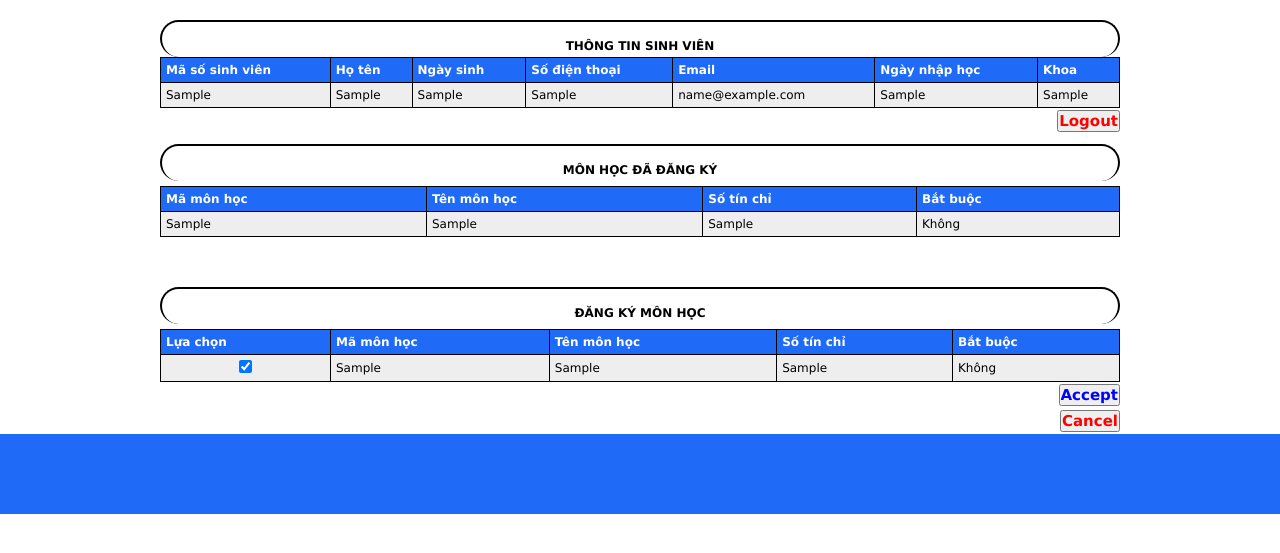
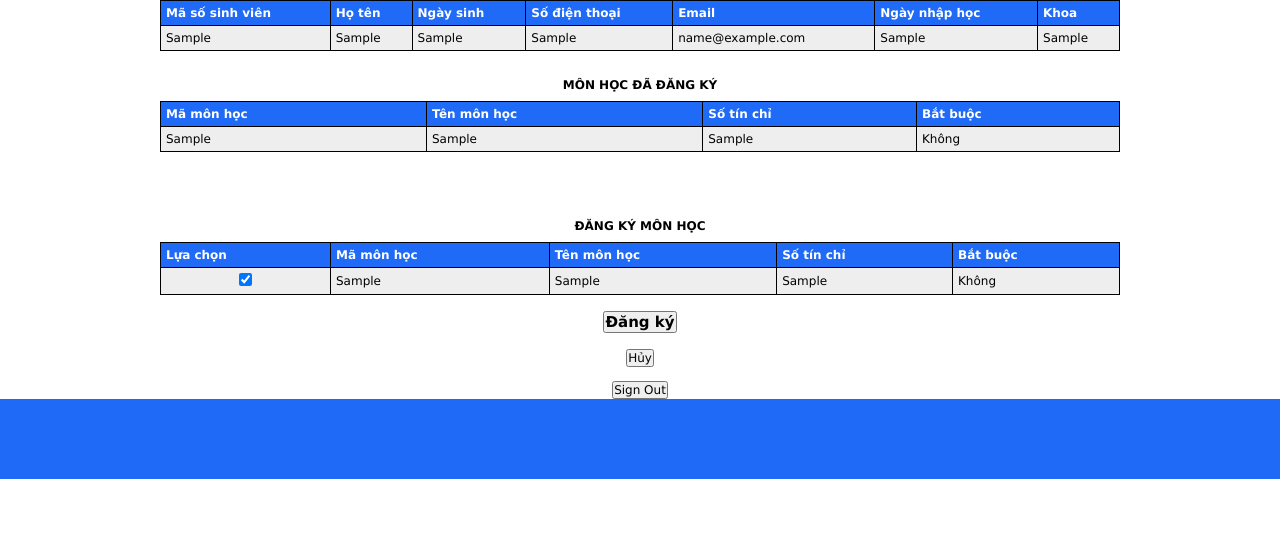
Before and after one commit to anhngh21/schoolmanager, a PHP site: page /coursesRegister/register_courses.php in a window 1280 px wide. Shown: the top 553 px of the page. Run offline with PHP 8.4, Linux system fonts and the light colour scheme; the visitor is signed in with stand-in values (Sample User, id 1); tables that the repository leaves empty or names only in its code hold one stand-in row (values such as "Sample post"); data that the repository does not hold is empty; some libraries are stand-ins or nearby versions.

Commit message:
Update register_courses.php

```diff
--- a/coursesRegister/register_courses.php
+++ b/coursesRegister/register_courses.php
@@ -10,14 +10,14 @@
 <body>
         <?php
 		session_start();
-		$conn = mysqli_connect('sql100.byethost7.com', 'b7_13744102', '123123') or die("Can't connect DB"); //kết nối database
+		/*$conn = mysqli_connect('localhost', 'root', '') or die("Can't connect DB"); //kết nối database
+        mysqli_select_db($conn, 'school_manager');
+        mysqli_query($conn, 'set names utf8');*/
+        $conn = mysqli_connect('sql100.byethost7.com', 'b7_13744102', '123123') or die("Can't connect DB"); //kết nối database
         mysqli_select_db($conn, 'b7_13744102_92512');
         mysqli_query($conn, 'set names utf8');
         ?><div id="wraper">
-	<form action="logout.php" method="post" >
-        <div align="center" style="font-size:30px;margin-top:20px; border: 2px solid black; border-radius: 20px; border-bottom:none;">
-            <b>THÔNG TIN SINH VIÊN</b>
-        </div>
+
         <?php
 		if(!isset($_SESSION['username'])) //kiểm tra đăng nhập
 			header('Location: ../userManager/login.php'); //quay lại trang login
@@ -47,7 +47,7 @@
 					echo "<td>Không có dữ liệu.</td></tr>";
                 }
 		?>
-		<table style="width:100%">
+		<table border=1 style="width:100%">
 			<tr>
 				<th>Mã số sinh viên</th>
 				<th>Họ tên</th>
@@ -67,15 +67,13 @@
 			echo '<td>'.$khoa.'</td> </tr>';
 		?>
 		</table>
-			<div align="right">
-                <input type="submit" value="Logout" name="logout" style="font-size:15px; margin-top:2px; margin-bottom:2px;font-weight:bold;color:red;"/>
-            </div>
-		</form>
+
+
 		<form action="#" method="post" >
-            <div align="center" style="margin-top: 10px; font-size:30px; border: 2px solid black; border-radius: 20px; border-bottom:none;">
+            <div align="center" style="margin-top: 10px; font-size:30px; ">
                 <b>MÔN HỌC ĐÃ ĐĂNG KÝ</b>
             </div>
-            <table style="width:100%; margin-top:5px;" >
+            <table border=1 style="width:100%; margin-top:5px;" >
                 <tr>
                     <th>Mã môn học</th>
                     <th>Tên môn học</th>
@@ -116,10 +114,10 @@
                 }
                 ?>
             </table>
-            <div align="center" style="margin-top: 50px; font-size:30px; border: 2px solid black; border-radius: 20px; border-bottom:none;">
+            <div align="center" style="margin-top: 50px; font-size:30px;">
                 <b>ĐĂNG KÝ MÔN HỌC</b>
             </div>
-            <table style="width:100%; margin-top:5px;">
+            <table border=1 style="width:100%; margin-top:5px;">
                 <tr>
                     <th>Lựa chọn</th>
                     <th>Mã môn học</th>
@@ -153,11 +151,13 @@
 			}
 			?>
             </table>
-            <div align="right">
-                <input type="submit" value="Accept" name="accept" style="font-size:15px;margin-top:2px;margin-bottom:2px;font-weight:bold;color:blue;"/>
+                    <div align="center">
+                <br>
+                <input type="submit" value="Đăng ký" name="accept" style="font-size:15px;margin-top:2px;margin-bottom:2px;font-weight:bold;"/>
 			</div>
-            <div align="right">
-				<input type="submit" value="Cancel" name="cancel" style="font-size:15px;margin-top:2px;margin-bottom:2px;font-weight:bold;color:red;"/>
+            <div align="center">
+            <br>
+				<input type="submit" value="Hủy" name="cancel" style=""/>
             </div>
 			<?php
 			if (isset($_POST['accept']) && isset($username)) {//kiểm tra nút submit 'accept' của form
@@ -195,6 +195,12 @@
 			}
 			?>
 		</form></div>
+    <div align="center">
+    <br>
+                <form action="logout.php" method="post" >
+                <input type="submit" value="Sign Out" name="logout" style=""/>
+    </div>
+		</form>
 </body>
 </html>
 <?php
```
